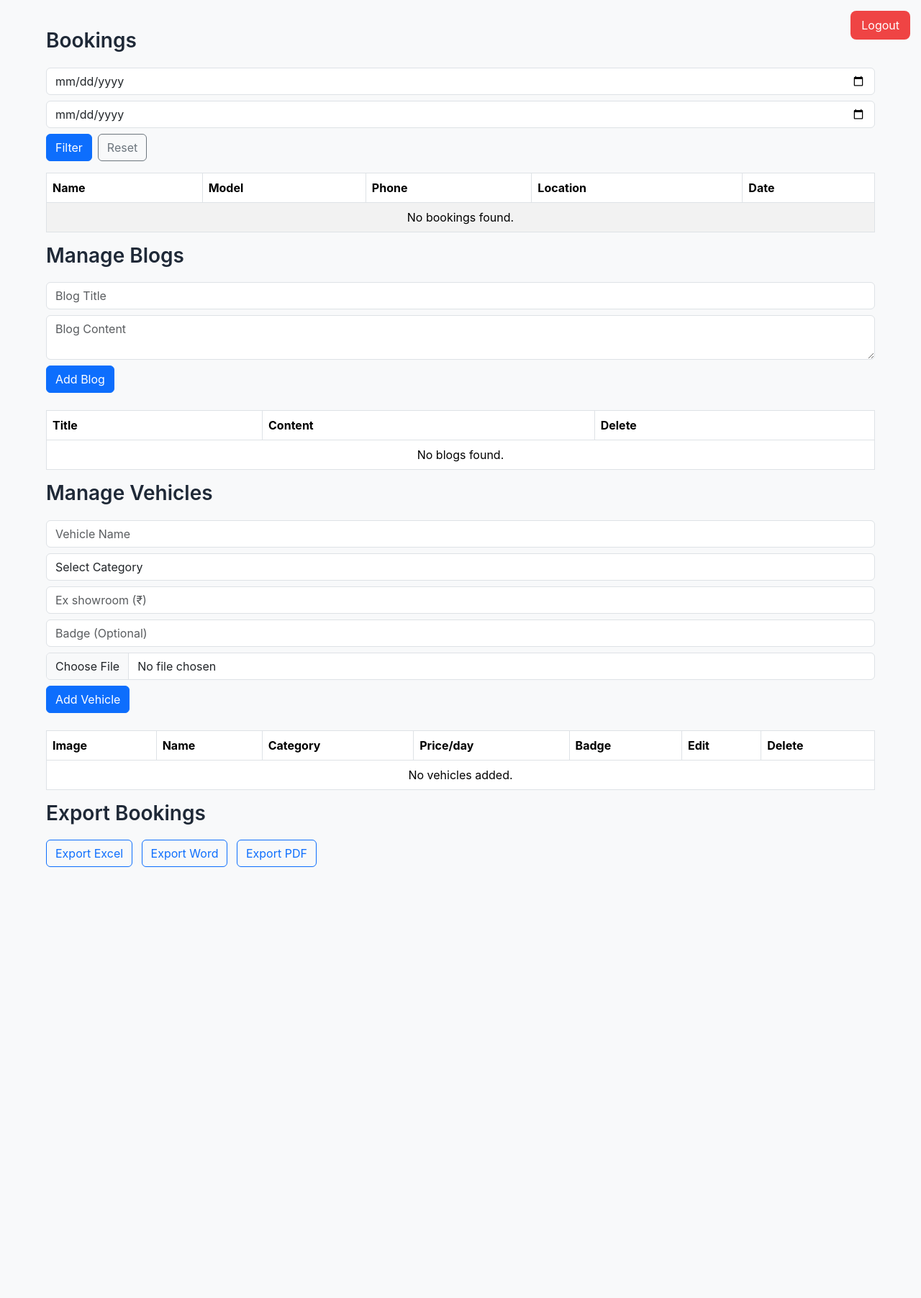
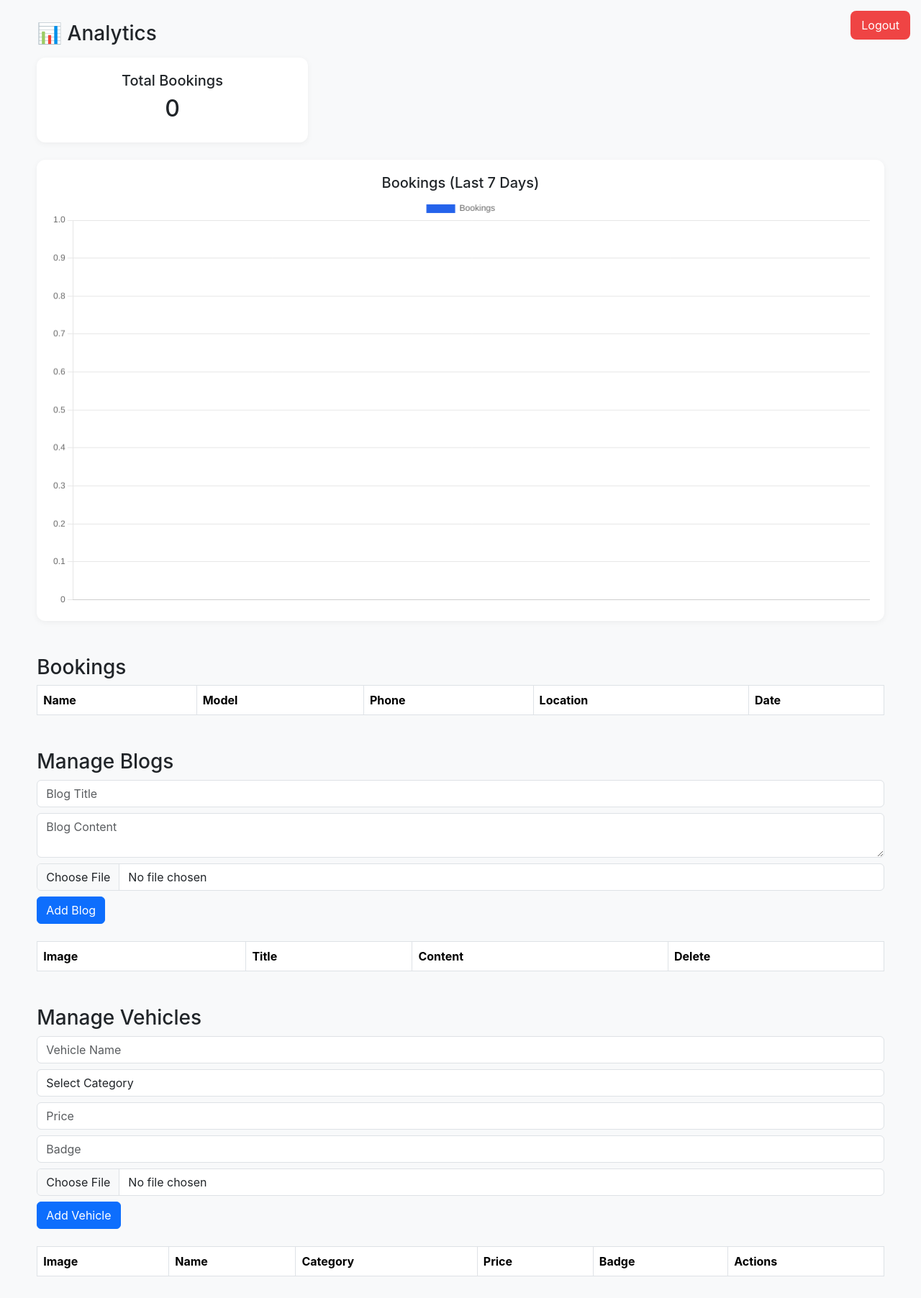
Before and after one commit to tanveerjabbar375-cmd/gajendra-booking, a Flask app: page /dashboard in a window 1280 px wide. Shown: the whole page at 72% size. Before the commit the page ends 1205 px from the top, so only its background shows below. Run offline with Flask 3, Linux system fonts and the light colour scheme; the visitor is signed in with stand-in values (Sample User, id 1); lists and menus that the app fills with data are empty.

Commit message:
Add new blog and analytics features

```diff
--- a/app.py
+++ b/app.py
@@ -6,22 +6,27 @@ import os
 from docx import Document
 from reportlab.pdfgen import canvas
 from functools import wraps
+from sqlalchemy import func
+from werkzeug.utils import secure_filename
 
 app = Flask(__name__)
 app.permanent_session_lifetime = timedelta(minutes=5)
 app.secret_key = "secretkey"
 
-# ---------------- POSTGRES CONFIG ----------------
+# ---------------- CONFIG ----------------
 app.config['SQLALCHEMY_DATABASE_URI'] = "postgresql://gajendra_user:AEfojPqfRefvTI4iLU7HCQq9ans0Fv1P@dpg-d781aaudqaus73bff770-a/gajendra_db"
 app.config['SQLALCHEMY_TRACK_MODIFICATIONS'] = False
+
+UPLOAD_FOLDER = os.path.join('static', 'uploads')
+os.makedirs(UPLOAD_FOLDER, exist_ok=True)
+
 db = SQLAlchemy(app)
 
-# ---------------- ADMIN CREDENTIALS ----------------
+# ---------------- ADMIN ----------------
 ADMIN_USER = "Tanveer"
 ADMIN_PASS = "998636"
 
-# ---------------- DATABASE MODELS ----------------
-
+# ---------------- MODELS ----------------
 class Booking(db.Model):
     id = db.Column(db.Integer, primary_key=True)
     name = db.Column(db.String(100))
@@ -34,6 +39,7 @@ class Blog(db.Model):
     id = db.Column(db.Integer, primary_key=True)
     title = db.Column(db.String(200))
     content = db.Column(db.Text)
+    image = db.Column(db.String(200))   # ✅ NEW
 
 class Vehicle(db.Model):
     id = db.Column(db.Integer, primary_key=True)
@@ -44,7 +50,6 @@ class Vehicle(db.Model):
     badge = db.Column(db.String(50))
 
 # ---------------- LOGIN REQUIRED ----------------
-
 def login_required(f):
     @wraps(f)
     def decorated_function(*args, **kwargs):
@@ -55,11 +60,11 @@ def login_required(f):
     return decorated_function
 
 # ---------------- BOOKING PAGE ----------------
-
 @app.route('/', methods=['GET', 'POST'])
 def booking():
     if request.method == 'POST':
         selected_model = request.form.get('selected_model')
+
         if not selected_model:
             flash("Please select a vehicle to book.")
             return redirect(url_for('booking'))
@@ -70,38 +75,36 @@ def booking():
             phone=request.form['phone'],
             location=request.form['location']
         )
+
         db.session.add(data)
         db.session.commit()
+
         flash("Booked Successfully! Our executive will call you soon")
         return redirect(url_for('booking'))
 
     blogs = Blog.query.all()
     vehicles = Vehicle.query.all()
 
-    # Category-wise vehicles
     scooters = [v for v in vehicles if v.category and v.category.lower() == 'scooter']
     motorcycles = [v for v in vehicles if v.category and v.category.lower() == 'motorcycle']
     electric = [v for v in vehicles if v.category and v.category.lower() == 'electric']
 
-    # Banners
-    banners = []
-    banner_folder = os.path.join(app.static_folder, "images")
-    if os.path.exists(banner_folder):
-        banners = [f for f in os.listdir(banner_folder) if f.lower().endswith((".jpg", ".png", ".jpeg", ".webp"))]
-        banners.sort()
-
     return render_template(
         "booking.html",
         blogs=blogs,
-        banners=banners,
         vehicles=vehicles,
         scooters=scooters,
         motorcycles=motorcycles,
         electric=electric
     )
 
+# ---------------- BLOG VIEW ----------------
+@app.route('/blog/<int:id>')
+def view_blog(id):
+    blog = Blog.query.get_or_404(id)
+    return render_template("blog_view.html", blog=blog)
+
 # ---------------- ADMIN LOGIN ----------------
-
 @app.route('/admin', methods=['GET','POST'])
 def admin():
     if request.method == 'POST':
@@ -115,45 +118,82 @@ def admin():
     return render_template("admin_login.html")
 
 # ---------------- DASHBOARD ----------------
-
-@app.route('/dashboard', methods=['GET','POST'])
+@app.route('/dashboard')
 @login_required
 def dashboard():
+
+    # Session timeout
     now = datetime.utcnow().timestamp()
     last_activity = session.get('last_activity')
+
     if last_activity and now - last_activity > 300:
         session.clear()
-        flash("Session expired. Please login again.")
+        flash("Session expired")
         return redirect(url_for('admin'))
 
     session['last_activity'] = now
 
-    from_date = request.args.get('from_date')
-    to_date = request.args.get('to_date')
-
-    query = Booking.query
-    if from_date and to_date:
-        try:
-            from_date_obj = datetime.strptime(from_date, "%Y-%m-%d")
-            to_date_obj = datetime.strptime(to_date, "%Y-%m-%d")
-            query = query.filter(Booking.date.between(from_date_obj, to_date_obj))
-        except:
-            flash("Invalid date format")
-
-    bookings = query.all()
+    bookings = Booking.query.all()
     blogs = Blog.query.all()
     vehicles = Vehicle.query.all()
 
-    return render_template("admin_dashboard.html", bookings=bookings, blogs=blogs, vehicles=vehicles)
+    # -------- ANALYTICS --------
+    total_bookings = Booking.query.count()
 
-# ---------------- BLOG & VEHICLE ROUTES ----------------
+    last_7_days = datetime.utcnow() - timedelta(days=7)
 
+    bookings_per_day = db.session.query(
+        func.date(Booking.date),
+        func.count(Booking.id)
+    ).filter(Booking.date >= last_7_days)\
+     .group_by(func.date(Booking.date)).all()
+
+    dates = [str(b[0]) for b in bookings_per_day]
+    counts = [b[1] for b in bookings_per_day]
+
+    top_vehicles = db.session.query(
+        Booking.model,
+        func.count(Booking.id)
+    ).group_by(Booking.model)\
+     .order_by(func.count(Booking.id).desc()).limit(5).all()
+
+    locations = db.session.query(
+        Booking.location,
+        func.count(Booking.id)
+    ).group_by(Booking.location).all()
+
+    return render_template(
+        "admin_dashboard.html",
+        bookings=bookings,
+        blogs=blogs,
+        vehicles=vehicles,
+        total_bookings=total_bookings,
+        dates=dates,
+        counts=counts,
+        top_vehicles=top_vehicles,
+        locations=locations
+    )
+
+# ---------------- BLOG ----------------
 @app.route('/add_blog', methods=['POST'])
 @login_required
 def add_blog():
-    blog = Blog(title=request.form['title'], content=request.form['content'])
+    image_file = request.files.get('image')
+    filename = None
+
+    if image_file and image_file.filename:
+        filename = secure_filename(image_file.filename)
+        image_file.save(os.path.join(UPLOAD_FOLDER, filename))
+
+    blog = Blog(
+        title=request.form['title'],
+        content=request.form['content'],
+        image=filename
+    )
+
     db.session.add(blog)
     db.session.commit()
+
     flash("Blog added successfully!")
     return redirect(url_for('dashboard'))
 
@@ -164,35 +204,37 @@ def delete_blog(id):
     if blog:
         db.session.delete(blog)
         db.session.commit()
-        flash("Blog deleted successfully!")
     return redirect(url_for('dashboard'))
 
+# ---------------- VEHICLE ----------------
 @app.route('/add_vehicle', methods=['POST'])
 @login_required
 def add_vehicle():
-    name = request.form['name']
-    category = request.form['category']
-    price = int(request.form['price'])
-    badge = request.form.get('badge') or None
     image_file = request.files.get('image')
+    filename = None
 
-    filename = None
-    if image_file:
-        filename = image_file.filename
-        upload_path = os.path.join(app.static_folder, 'uploads')
-        os.makedirs(upload_path, exist_ok=True)
-        image_file.save(os.path.join(upload_path, filename))
+    if image_file and image_file.filename:
+        filename = secure_filename(image_file.filename)
+        image_file.save(os.path.join(UPLOAD_FOLDER, filename))
 
-    vehicle = Vehicle(name=name, category=category, price=price, image=filename, badge=badge)
+    vehicle = Vehicle(
+        name=request.form['name'],
+        category=request.form['category'],
+        price=int(request.form['price']),
+        badge=request.form.get('badge'),
+        image=filename
+    )
+
     db.session.add(vehicle)
     db.session.commit()
-    flash("Vehicle added successfully!")
+
     return redirect(url_for('dashboard'))
 
-@app.route('/edit_vehicle/<int:id>', methods=['GET', 'POST'])
+@app.route('/edit_vehicle/<int:id>', methods=['GET','POST'])
 @login_required
 def edit_vehicle(id):
     vehicle = Vehicle.query.get_or_404(id)
+
     if request.method == 'POST':
         vehicle.name = request.form['name']
         vehicle.category = request.form['category']
@@ -201,17 +243,14 @@ def edit_vehicle(id):
 
         image_file = request.files.get('image')
         if image_file and image_file.filename:
-            filename = image_file.filename
-            upload_path = os.path.join(app.static_folder, 'uploads')
-            os.makedirs(upload_path, exist_ok=True)
-            image_file.save(os.path.join(upload_path, filename))
+            filename = secure_filename(image_file.filename)
+            image_file.save(os.path.join(UPLOAD_FOLDER, filename))
             vehicle.image = filename
 
         db.session.commit()
-        flash("Vehicle updated successfully!")
         return redirect(url_for('dashboard'))
 
-    return render_template('edit_vehicle.html', vehicle=vehicle)
+    return render_template("edit_vehicle.html", vehicle=vehicle)
 
 @app.route('/delete_vehicle/<int:id>')
 @login_required
@@ -220,40 +259,19 @@ def delete_vehicle(id):
     if vehicle:
         db.session.delete(vehicle)
         db.session.commit()
-        flash("Vehicle deleted successfully!")
     return redirect(url_for('dashboard'))
 
 # ---------------- EXPORT ----------------
-
 @app.route('/export/<format>')
 @login_required
 def export(format):
-    from_date = request.args.get('from_date')
-    to_date = request.args.get('to_date')
-    query = Booking.query
-    if from_date and to_date:
-        try:
-            from_date_obj = datetime.strptime(from_date, "%Y-%m-%d")
-            to_date_obj = datetime.strptime(to_date, "%Y-%m-%d")
-            query = query.filter(Booking.date.between(from_date_obj, to_date_obj))
-        except:
-            flash("Invalid date format")
 
-    bookings = query.all()
-    data = [[b.name, b.model, b.phone, b.location, b.date.strftime("%Y-%m-%d %H:%M")] for b in bookings]
+    bookings = Booking.query.all()
+    data = [[b.name, b.model, b.phone, b.location, b.date.strftime("%Y-%m-%d")] for b in bookings]
 
     if format == "excel":
         file = "bookings.xlsx"
-        pd.DataFrame(data, columns=["Name","Model","Phone","Location","Date"]).to_excel(file, index=False)
-        return send_file(file, as_attachment=True)
-
-    if format == "word":
-        file = "bookings.docx"
-        doc = Document()
-        doc.add_heading("Booking List")
-        for row in data:
-            doc.add_paragraph(str(row))
-        doc.save(file)
+        pd.DataFrame(data).to_excel(file, index=False)
         return send_file(file, as_attachment=True)
 
     if format == "pdf":
@@ -266,27 +284,14 @@ def export(format):
         c.save()
         return send_file(file, as_attachment=True)
 
-# ---------------- PING ROUTE FOR UPTIME ----------------
-@app.route("/ping")
-def ping():
-    return "alive", 200
-
 # ---------------- LOGOUT ----------------
-
 @app.route('/logout')
 @login_required
 def logout():
     session.clear()
-    flash("Logged out successfully")
     return redirect(url_for('admin'))
 
-# ---------------- CREATE TABLES ----------------
-
-with app.app_context():
-    db.create_all()
-
 # ---------------- RUN ----------------
-
 if __name__ == "__main__":
     port = int(os.environ.get("PORT", 5000))
     app.run(host="0.0.0.0", port=port, debug=True)
--- a/templates/admin_dashboard.html
+++ b/templates/admin_dashboard.html
@@ -2,58 +2,82 @@
 <html>
 <head>
     <title>Admin Dashboard</title>
+
     <link href="https://cdn.jsdelivr.net/npm/bootstrap@5.3.2/dist/css/bootstrap.min.css" rel="stylesheet">
+
     <style>
         body {
             background-color: #f8f9fa;
             font-family: 'Inter', sans-serif;
-            color: #1f2937;
         }
+
         .container-box {
-            width: 90%;
-            margin: 40px auto;
+            width: 92%;
+            margin: 30px auto;
         }
+
         .logout-btn {
             position: fixed;
             top: 15px;
             right: 15px;
-            background-color: #ef4444;
+            background: #ef4444;
+            color: white;
             border: none;
-            color: white;
             padding: 8px 15px;
             border-radius: 8px;
         }
-        .logout-btn:hover {
-            background-color: #dc2626;
+
+        .card-box {
+            padding: 20px;
+            border-radius: 12px;
+            background: white;
+            box-shadow: 0 2px 8px rgba(0,0,0,0.05);
+            text-align: center;
         }
-        h3 {
-            font-weight: 600;
-            margin-bottom: 20px;
-        }
-        table th, table td {
-            vertical-align: middle !important;
-        }
+
         .vehicle-img {
             height: 60px;
             object-fit: contain;
         }
+
+        .blog-img {
+            height: 80px;
+            width: 100px;
+            object-fit: cover;
+            border-radius: 8px;
+        }
     </style>
 </head>
+
 <body>
 
 <div class="container-box">
 
     <button class="logout-btn" onclick="window.location.href='/logout'">Logout</button>
 
-    <!-- BOOKINGS -->
+    <!-- ================= ANALYTICS ================= -->
+    <h3 class="mb-3">📊 Analytics</h3>
+
+    <div class="row mb-4">
+        <div class="col-md-4">
+            <div class="card-box">
+                <h5>Total Bookings</h5>
+                <h2>{{ total_bookings }}</h2>
+            </div>
+        </div>
+    </div>
+
+    <div class="row mb-5">
+        <div class="col-md-12">
+            <div class="card-box">
+                <h5>Bookings (Last 7 Days)</h5>
+                <canvas id="bookingChart"></canvas>
+            </div>
+        </div>
+    </div>
+
+    <!-- ================= BOOKINGS ================= -->
     <h3>Bookings</h3>
-
-    <form method="GET" class="mb-3 d-flex gap-2 flex-wrap">
-        <input type="date" name="from_date" value="{{ request.args.get('from_date', '') }}" class="form-control" required>
-        <input type="date" name="to_date" value="{{ request.args.get('to_date', '') }}" class="form-control" required>
-        <button class="btn btn-primary">Filter</button>
-        <a href="{{ url_for('dashboard') }}" class="btn btn-outline-secondary">Reset</a>
-    </form>
 
     <table class="table table-bordered table-striped">
         <thead>
@@ -72,51 +96,61 @@
                 <td>{{ b.model }}</td>
                 <td>{{ b.phone }}</td>
                 <td>{{ b.location }}</td>
-                <td>{{ b.date.strftime('%Y-%m-%d %H:%M:%S') }}</td>
+                <td>{{ b.date.strftime('%Y-%m-%d %H:%M') }}</td>
             </tr>
-            {% else %}
-            <tr><td colspan="5" class="text-center">No bookings found.</td></tr>
             {% endfor %}
         </tbody>
     </table>
 
-    <!-- BLOGS -->
-    <h3>Manage Blogs</h3>
+    <!-- ================= BLOGS ================= -->
+    <h3 class="mt-5">Manage Blogs</h3>
 
-    <form method="POST" action="{{ url_for('add_blog') }}" class="mb-4">
-        <input type="text" name="title" placeholder="Blog Title" class="form-control mb-2" required>
-        <textarea name="content" placeholder="Blog Content" class="form-control mb-2" required></textarea>
+    <form method="POST" action="{{ url_for('add_blog') }}" enctype="multipart/form-data" class="mb-4">
+        <input type="text" name="title" class="form-control mb-2" placeholder="Blog Title" required>
+        <textarea name="content" class="form-control mb-2" placeholder="Blog Content" required></textarea>
+        <input type="file" name="image" class="form-control mb-2">
         <button class="btn btn-primary">Add Blog</button>
     </form>
 
     <table class="table table-bordered">
         <thead>
             <tr>
+                <th>Image</th>
                 <th>Title</th>
                 <th>Content</th>
                 <th>Delete</th>
             </tr>
         </thead>
+
         <tbody>
             {% for blog in blogs %}
             <tr>
+                <td>
+                    {% if blog.image %}
+                    <img src="{{ url_for('static', filename='uploads/' + blog.image) }}" class="blog-img">
+                    {% endif %}
+                </td>
+
                 <td>{{ blog.title }}</td>
-                <td>{{ blog.content }}</td>
+
+                <td>
+                    {{ blog.content[:80] }}...
+                </td>
+
                 <td>
                     <a href="{{ url_for('delete_blog', id=blog.id) }}" class="btn btn-danger btn-sm">Delete</a>
                 </td>
             </tr>
-            {% else %}
-            <tr><td colspan="3" class="text-center">No blogs found.</td></tr>
             {% endfor %}
         </tbody>
     </table>
 
-    <!-- VEHICLES -->
-    <h3>Manage Vehicles</h3>
+    <!-- ================= VEHICLES ================= -->
+    <h3 class="mt-5">Manage Vehicles</h3>
 
     <form method="POST" action="{{ url_for('add_vehicle') }}" enctype="multipart/form-data" class="mb-4">
-        <input type="text" name="name" placeholder="Vehicle Name" class="form-control mb-2" required>
+
+        <input type="text" name="name" class="form-control mb-2" placeholder="Vehicle Name" required>
 
         <select name="category" class="form-control mb-2" required>
             <option value="">Select Category</option>
@@ -125,11 +159,11 @@
             <option>Electric</option>
         </select>
 
-        <input type="number" name="price" placeholder="Ex showroom (₹)" class="form-control mb-2" required>
+        <input type="number" name="price" class="form-control mb-2" placeholder="Price" required>
 
-        <input type="text" name="badge" placeholder="Badge (Optional)" class="form-control mb-2">
+        <input type="text" name="badge" class="form-control mb-2" placeholder="Badge">
 
-        <input type="file" name="image" accept="image/*" class="form-control mb-2" required>
+        <input type="file" name="image" class="form-control mb-2" required>
 
         <button class="btn btn-primary">Add Vehicle</button>
     </form>
@@ -140,10 +174,9 @@
                 <th>Image</th>
                 <th>Name</th>
                 <th>Category</th>
-                <th>Price/day</th>
+                <th>Price</th>
                 <th>Badge</th>
-                <th>Edit</th>
-                <th>Delete</th>
+                <th>Actions</th>
             </tr>
         </thead>
 
@@ -157,48 +190,38 @@
                 <td>{{ v.category }}</td>
                 <td>₹{{ v.price }}</td>
                 <td>{{ v.badge or '' }}</td>
-
-                <!-- EDIT BUTTON -->
                 <td>
-                    <a href="{{ url_for('edit_vehicle', id=v.id) }}" class="btn btn-warning btn-sm">
-                        Edit
-                    </a>
+                    <a href="{{ url_for('edit_vehicle', id=v.id) }}" class="btn btn-warning btn-sm">Edit</a>
+                    <a href="{{ url_for('delete_vehicle', id=v.id) }}" class="btn btn-danger btn-sm">Delete</a>
                 </td>
-
-                <!-- DELETE BUTTON -->
-                <td>
-                    <a href="{{ url_for('delete_vehicle', id=v.id) }}" class="btn btn-danger btn-sm">
-                        Delete
-                    </a>
-                </td>
-            </tr>
-
-            {% else %}
-            <tr>
-                <td colspan="7" class="text-center">No vehicles added.</td>
             </tr>
             {% endfor %}
         </tbody>
     </table>
 
-    <!-- EXPORT -->
-    <h3>Export Bookings</h3>
-
-    <a href="{{ url_for('export', format='excel', from_date=request.args.get('from_date'), to_date=request.args.get('to_date')) }}" class="btn btn-outline-primary me-2">
-        Export Excel
-    </a>
-
-    <a href="{{ url_for('export', format='word', from_date=request.args.get('from_date'), to_date=request.args.get('to_date')) }}" class="btn btn-outline-primary me-2">
-        Export Word
-    </a>
-
-    <a href="{{ url_for('export', format='pdf', from_date=request.args.get('from_date'), to_date=request.args.get('to_date')) }}" class="btn btn-outline-primary">
-        Export PDF
-    </a>
-
 </div>
 
-<script src="https://cdn.jsdelivr.net/npm/bootstrap@5.3.2/dist/js/bootstrap.bundle.min.js"></script>
+<!-- ================= CHART.JS ================= -->
+<script src="https://cdn.jsdelivr.net/npm/chart.js"></script>
+
+<script>
+const ctx = document.getElementById('bookingChart');
+
+new Chart(ctx, {
+    type: 'bar',
+    data: {
+        labels: {{ dates | tojson }},
+        datasets: [{
+            label: 'Bookings',
+            data: {{ counts | tojson }},
+            backgroundColor: '#2563eb'
+        }]
+    },
+    options: {
+        responsive: true
+    }
+});
+</script>
 
 </body>
 </html>
```
Also changed, not shown: templates/blog_view.html (added, +22 -0 lines), templates/booking.html (+126 -137 lines).
